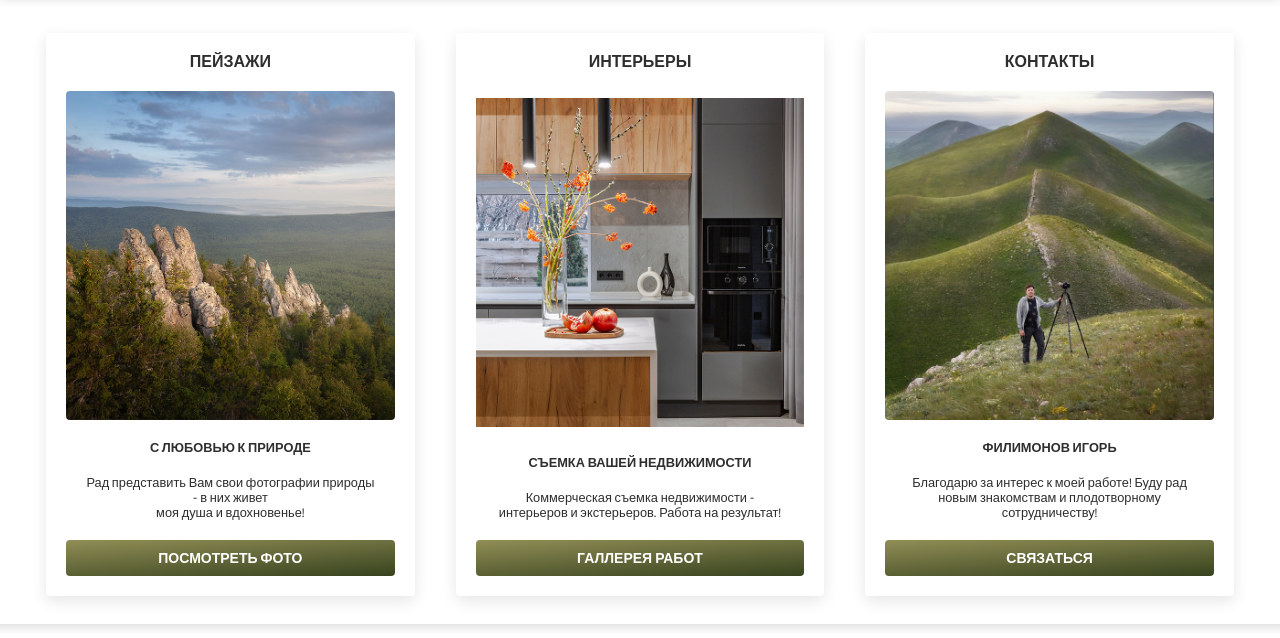
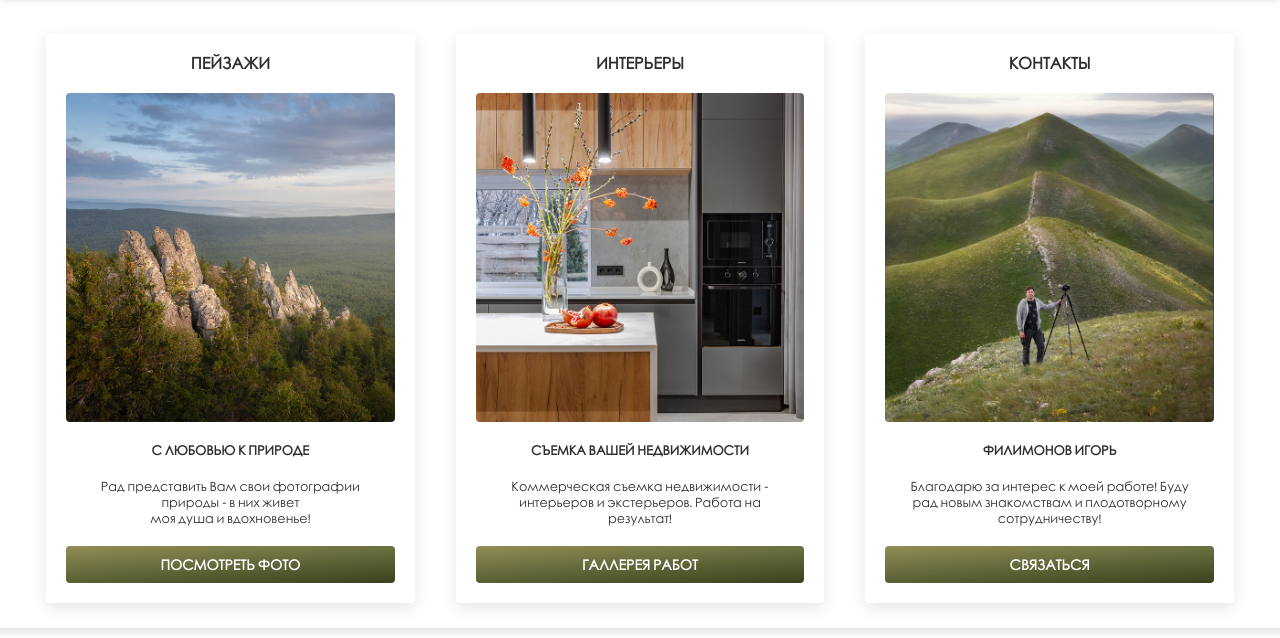
Before and after one commit to filimonov-igor/filimonov-igor.github.io, a plain HTML site: page index.html in a window 1280 px wide. Shown: the part 72-710 px from the top of the page. Drawn offline with Linux system fonts and the light colour scheme.

Commit message:
adding fonts

```diff
--- a/styles/styles.css
+++ b/styles/styles.css
@@ -17,8 +17,18 @@ html {
   scroll-behavior: smooth;
 }
 
+@font-face {
+  font-family: "Century Gothic";
+  font-style: normal;
+  font-weight: 400;
+  font-display: swap;
+  src:
+    url("../fonts/CenturyGothic.woff2") format("woff2"),
+    url("../fonts/CenturyGothic.woff") format("woff");
+}
+
 body {
-  font-family: 'Century gothic', Arial, sans-serif;
+  font-family: 'Century Gothic', Arial, sans-serif;
   font-weight: 400;
   color: #2e2e2e;
   display: flex;
```
Also changed, not shown: fonts/CenturyGothic.woff (added), fonts/CenturyGothic.woff2 (added).
